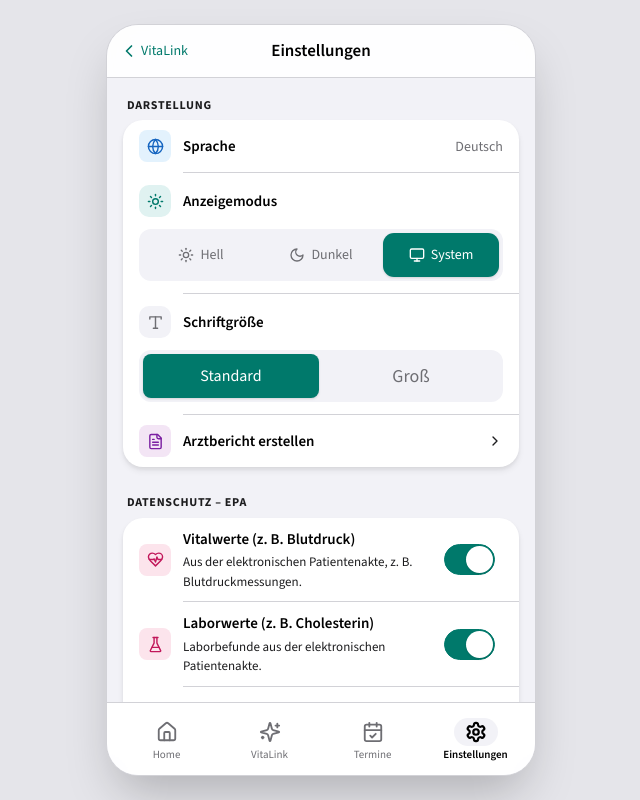
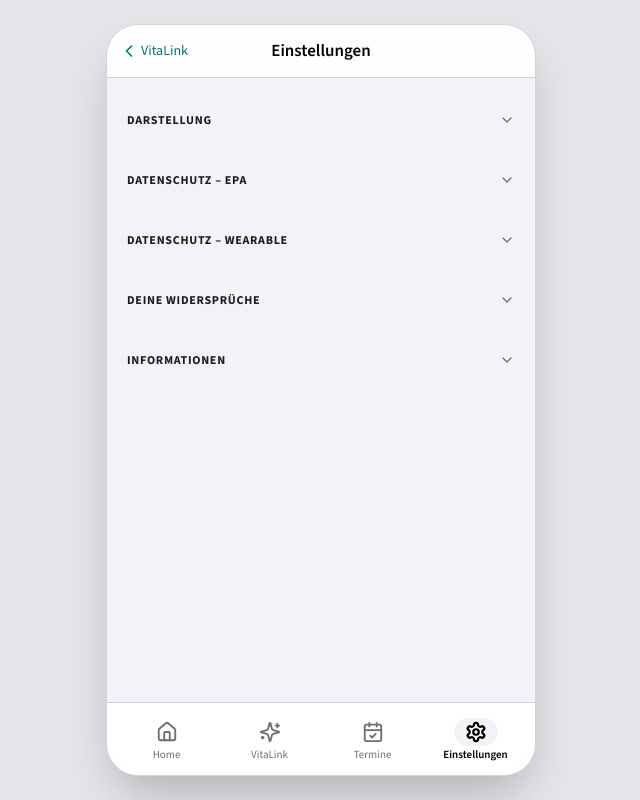
Before and after one commit to hussein-da/VitaLink, a Next.js app: page /einstellungen in a window 1280 px wide. Shown: the whole page, without its empty margins (319-959 px from the left). Built offline with nearby package versions, Linux system fonts and the light colour scheme.

Commit message:
Accordions
Optimierung in der Einstellung: Die Accordions

```diff
--- a/src/app/einstellungen/page.tsx
+++ b/src/app/einstellungen/page.tsx
@@ -1,7 +1,6 @@
 "use client";
 
 import { useState, useEffect, type ReactNode } from "react";
-import Link from "next/link";
 import {
   Trash2,
   Type,
@@ -19,6 +18,7 @@ import {
   MessageSquareX,
   FileText,
   CheckCircle,
+  ChevronDown,
 } from "lucide-react";
 import type { Theme } from "@/context/SettingsContext";
 import type { DataSourceKey } from "@/lib/types";
@@ -142,10 +142,6 @@ const SOURCE_ICON: Record<DataSourceKey, ReactNode> = {
   "epa-vorsorge": <Syringe aria-hidden size={17} className="text-cat-cardio" />,
 };
 
-function GroupHeader({ children }: { children: ReactNode }) {
-  return <h2 className="section-label mb-2 px-1">{children}</h2>;
-}
-
 function Group({ children }: { children: ReactNode }) {
   return <div className="overflow-hidden rounded-[20px] bg-surface shadow-card">{children}</div>;
 }
@@ -154,10 +150,53 @@ function Divider() {
   return <div aria-hidden className="ml-[60px] h-px bg-border" />;
 }
 
+type SectionKey = "darstellung" | "epa" | "wearable" | "widersprueche" | "informationen";
+
+function AccordionSection({
+  id,
+  label,
+  open,
+  onToggle,
+  children,
+}: {
+  id: SectionKey;
+  label: string;
+  open: boolean;
+  onToggle: (id: SectionKey) => void;
+  children: ReactNode;
+}) {
+  return (
+    <section>
+      <button
+        type="button"
+        onClick={() => onToggle(id)}
+        aria-expanded={open}
+        className="tap flex w-full items-center justify-between px-1 py-1"
+      >
+        <h2 className="section-label">{label}</h2>
+        <ChevronDown
+          aria-hidden
+          size={16}
+          className={[
+            "text-muted transition-transform duration-200",
+            open ? "rotate-180" : "rotate-0",
+          ].join(" ")}
+        />
+      </button>
+      {open && <div className="mt-2">{children}</div>}
+    </section>
+  );
+}
+
 export default function EinstellungenPage() {
   const { objections, removeObjection, hydrated, theme, setTheme } = useSettings();
   const [sprache, setSprache] = useState<Sprache>("de");
   const [sprachBlattOffen, setSprachBlattOffen] = useState(false);
+  const [openSection, setOpenSection] = useState<SectionKey | null>(null);
+
+  function toggleSection(id: SectionKey) {
+    setOpenSection((prev) => (prev === id ? null : id));
+  }
 
   // Reset auf Deutsch beim Verlassen der Seite
   useEffect(() => {
@@ -175,10 +214,14 @@ export default function EinstellungenPage() {
       <div className="pb-6">
         <AppHeader title={T.titel} back={{ href: "/vitalink", label: "VitaLink" }} />
 
-        <div className="space-y-7 px-4 py-5">
+        <div className="space-y-4 px-4 py-5">
           {/* DARSTELLUNG */}
-          <section>
-            <GroupHeader>{T.darstellung}</GroupHeader>
+          <AccordionSection
+            id="darstellung"
+            label={T.darstellung}
+            open={openSection === "darstellung"}
+            onToggle={toggleSection}
+          >
             <Group>
               {/* Sprache */}
               <SettingsRow
@@ -247,11 +290,15 @@ export default function EinstellungenPage() {
                 href="/export"
               />
             </Group>
-          </section>
+          </AccordionSection>
 
           {/* DATENSCHUTZ – ePA */}
-          <section>
-            <GroupHeader>{T.datenschutz_epa}</GroupHeader>
+          <AccordionSection
+            id="epa"
+            label={T.datenschutz_epa}
+            open={openSection === "epa"}
+            onToggle={toggleSection}
+          >
             <Group>
               {epaSources.map((d, i) => (
                 <div key={d.key}>
@@ -266,11 +313,15 @@ export default function EinstellungenPage() {
                 </div>
               ))}
             </Group>
-          </section>
+          </AccordionSection>
 
           {/* DATENSCHUTZ – WEARABLE */}
-          <section>
-            <GroupHeader>{T.datenschutz_wearable}</GroupHeader>
+          <AccordionSection
+            id="wearable"
+            label={T.datenschutz_wearable}
+            open={openSection === "wearable"}
+            onToggle={toggleSection}
+          >
             <Group>
               {wearableSources.map((d, i) => (
                 <div key={d.key}>
@@ -285,11 +336,15 @@ export default function EinstellungenPage() {
                 </div>
               ))}
             </Group>
-          </section>
+          </AccordionSection>
 
           {/* WIDERSPRÜCHE */}
-          <section>
-            <GroupHeader>{T.widersprueche}</GroupHeader>
+          <AccordionSection
+            id="widersprueche"
+            label={T.widersprueche}
+            open={openSection === "widersprueche"}
+            onToggle={toggleSection}
+          >
             <Group>
               {!hydrated ? (
                 <p className="px-4 py-4 text-[14px] text-ink-2">{T.wird_geladen}</p>
@@ -329,11 +384,15 @@ export default function EinstellungenPage() {
                 })
               )}
             </Group>
-          </section>
+          </AccordionSection>
 
           {/* INFORMATIONEN */}
-          <section>
-            <GroupHeader>{T.informationen}</GroupHeader>
+          <AccordionSection
+            id="informationen"
+            label={T.informationen}
+            open={openSection === "informationen"}
+            onToggle={toggleSection}
+          >
             <Group>
               <SettingsRow
                 icon={<Info aria-hidden size={17} className="text-cat-travel" />}
@@ -342,7 +401,7 @@ export default function EinstellungenPage() {
                 href="/ueber"
               />
             </Group>
-          </section>
+          </AccordionSection>
         </div>
       </div>
 
```
